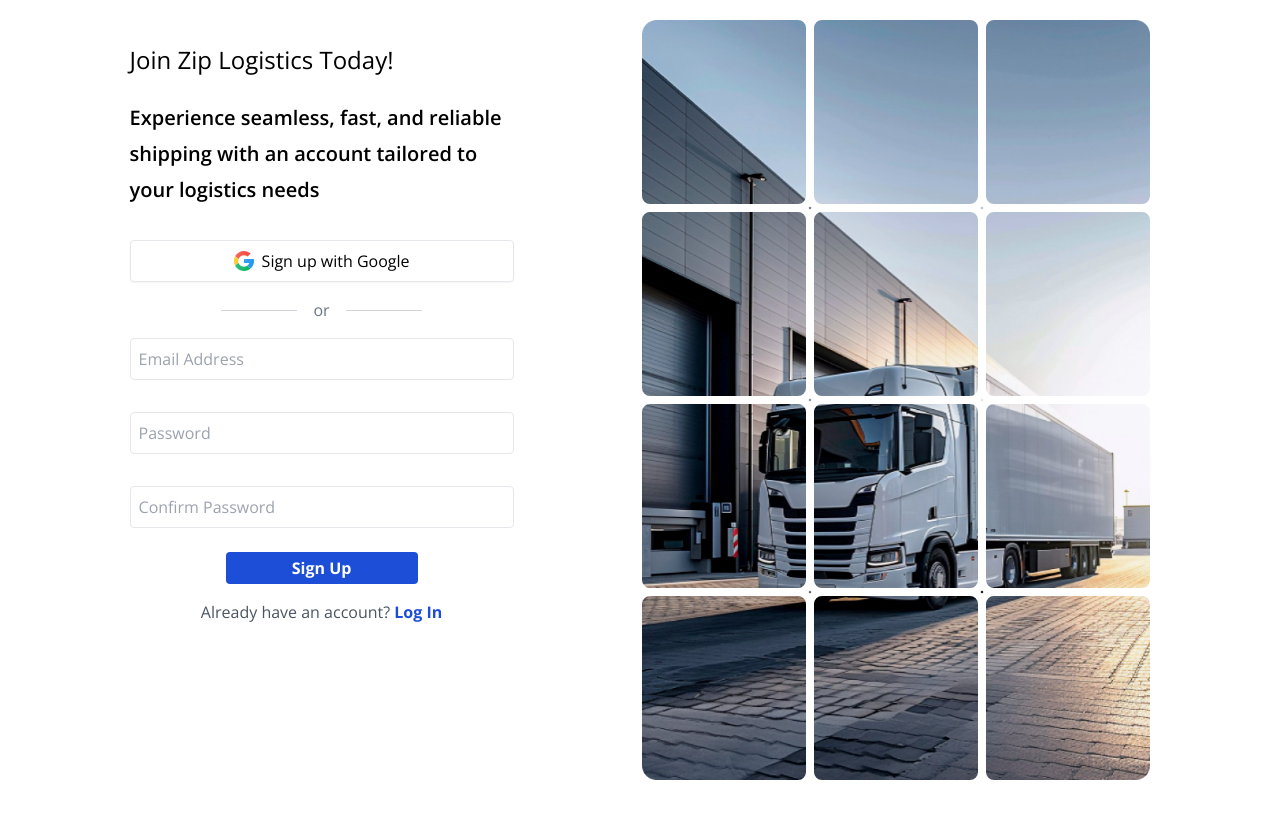
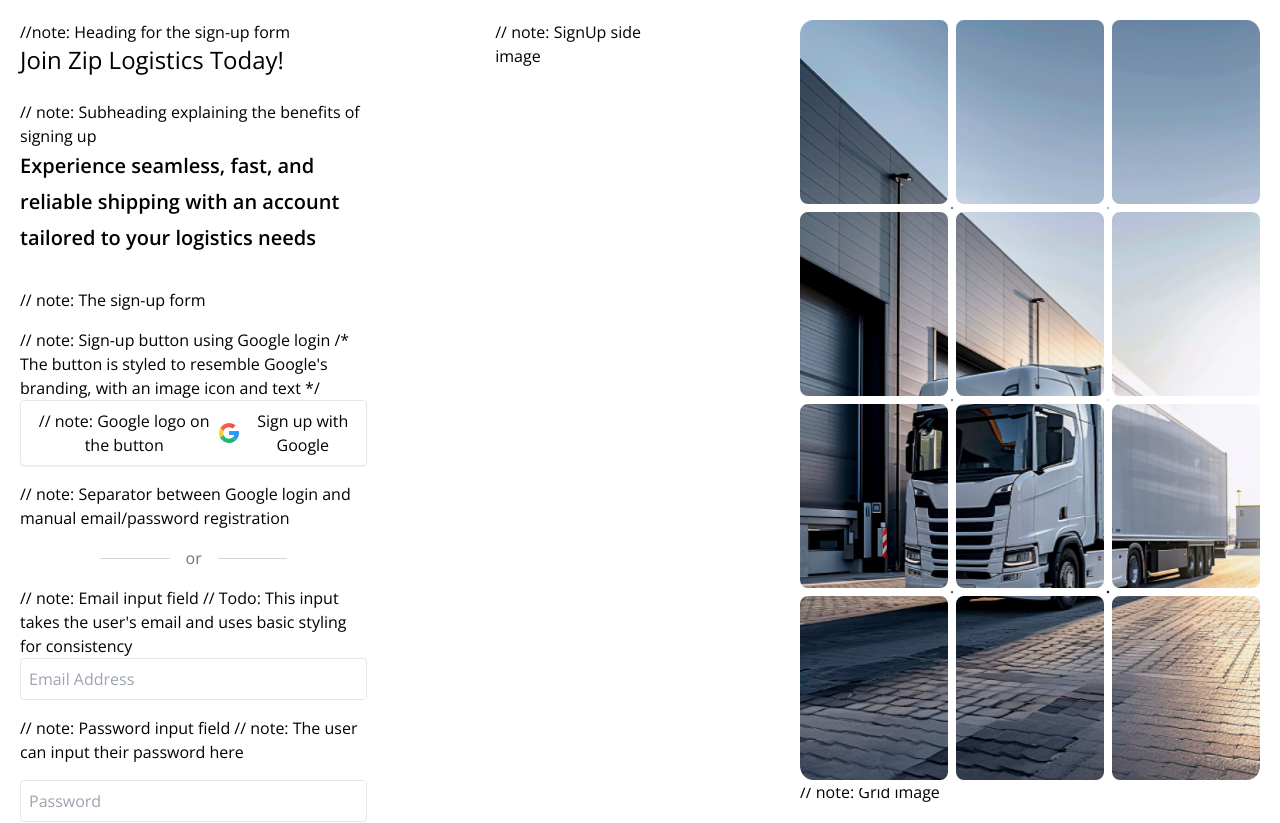
Before and after one commit to SwiftSync-Solution/Ziplug_FrontEnd, a React (Vite) app: page /register in a window 1280 px wide. Shown: the top 823 px of the page. Before the commit the page ends 800 px from the top, so only its background shows below. Built offline with nearby package versions, Linux system fonts and the light colour scheme.

Commit message:
Added a proper comment, validated the user credential, and  error handling

```diff
--- a/src/components/SignUp/SignUp.tsx
+++ b/src/components/SignUp/SignUp.tsx
@@ -1,110 +1,108 @@
-// import React, { useState } from "react";
-// import { useForm } from "react-hook-form";
-import { Link } from 'react-router-dom'; // External CSS file
-import googleSvg from '../../assets/google.svg';
-import SignUpImage from '../../assets/SignUpImage.png';
+import React, { useState } from "react";
+import { useForm } from "react-hook-form";
+import { Link } from "react-router-dom"; // External CSS file
+import googleSvg from "../../assets/google.svg";
+import SignUpImage from "../../assets/SignUpImage.png";
+
+// Todo: let's create a very demure signup page.
 
 const SignInPage = () => {
   return (
-		// Full-screen container to center the sign-in form
-		<section className='p-5 ml-0 mr-0 flex justify-center h-screen gap-32 font-open-sans'>
-			<aside className='w-96'>
-				{/* Heading for the sign-up form */}
+    // note: Full-screen container to center the sign-in form
+
+    <section className="p-5 ml-0 mr-0 flex justify-center h-screen gap-32 font-open-sans">
+      <aside className="w-96">
+        //note: Heading for the sign-up form
         <br />
-				<h2 className='text-2xl text-b-700 text-left'>
+        <h2 className="text-2xl text-b-700 text-left">
           Join Zip Logistics Today!
         </h2>
         <br />
-				{/* Subheading explaining the benefits of signing up */}
-				<p className='mb-8 text-xl leading-9 font-semibold'>
+        // note: Subheading explaining the benefits of signing up
+        <p className="mb-8 text-xl leading-9 font-semibold">
           Experience seamless, fast, and reliable shipping with an account
           tailored to your logistics needs
         </p>
-				{/* The sign-up form */}
-
-				<form className='mt-4'>
-					{/* Sign-up button using Google login */}
-
-					{/* The button is styled to resemble Google's branding, with an image icon and text */}
-					<button className='mb-4 p-2 w-full border border-b-900 rounded flex justify-center items-center shadow-sm hover:bg-gray-50'>
-						{/* Google logo on the button */}
-						<img className='w-5 h-5 mr-2' src={googleSvg} alt='Google logo' />
+        // note: The sign-up form
+        <form className="mt-4">
+          // note: Sign-up button using Google login /* The button is styled to
+          resemble Google's branding, with an image icon and text */
+          <button className="mb-4 p-2 w-full border border-b-900 rounded flex justify-center items-center shadow-sm hover:bg-gray-50">
+            // note: Google logo on the button
+            <img className="w-5 h-5 mr-2" src={googleSvg} alt="Google logo" />
             Sign up with Google
           </button>
-
-					{/* Separator between Google login and manual email/password registration */}
-					<div className='my-4 flex justify-center items-center'>
-						<hr className='w-1/5 border-gray-300 justify-center' />
-						<span className='px-4 text-gray-500'>or</span>
-						<hr className='w-1/5 border-gray-300 justify-center' />
+          // note: Separator between Google login and manual email/password
+          registration
+          <div className="my-4 flex justify-center items-center">
+            <hr className="w-1/5 border-gray-300 justify-center" />
+            <span className="px-4 text-gray-500">or</span>
+            <hr className="w-1/5 border-gray-300 justify-center" />
           </div>
-
-					{/* Email input field */}
-					{/* This input takes the user's email and uses basic styling for consistency */}
+          // note: Email input field // Todo: This input takes the user's email
+          and uses basic styling for consistency
           <div>
             <input
-							type='email'
-							placeholder='Email Address'
-							className='mb-4 p-2 w-full border border-grey-900 rounded focus:outline-none focus:ring-2 focus:ring-blue-400'
+              type="email"
+              placeholder="Email Address"
+              className="mb-4 p-2 w-full border border-grey-900 rounded focus:outline-none focus:ring-2 focus:ring-blue-400"
             />
           </div>
-
-					{/* Password input field */}
-					{/* The user can input their password here */}
-					<div className='mt-4'>
+          // note: Password input field // note: The user can input their
+          password here
+          <div className="mt-4">
             <input
-							type='password'
-							placeholder='Password'
-							className='mb-4 p-2 w-full border border-grey-900 rounded focus:outline-none focus:ring-2 focus:ring-blue-400'
+              type="password"
+              placeholder="Password"
+              className="mb-4 p-2 w-full border border-grey-900 rounded focus:outline-none focus:ring-2 focus:ring-blue-400"
             />
           </div>
-
-					{/* Confirm Password input field */}
-					{/* A second password input to confirm the user's password */}
-					<div className='mt-4'>
+          // Note: Confirm Password input field // Todo: Users input their
+          password the second time to make sure it corresponds to the above
+          password
+          <div className="mt-4">
             <input
-							type='password'
-							placeholder='Confirm Password'
-							className='=mb-4 p-2 w-full border border-grey-900 rounded focus:outline-none focus:ring-2 focus:ring-blue-400'
+              type="password"
+              placeholder="Confirm Password"
+              className="=mb-4 p-2 w-full border border-grey-900 rounded focus:outline-none focus:ring-2 focus:ring-blue-400"
             />
           </div>
-
-					{/* Sign-up button */}
-					{/* When clicked, this will submit the form */}
-					<div className='mt-6 flex justify-center'>
-						<button className='w-1/2 rounded p-1 bg-blue-700 text-white font-bold justify-center'>
+          // Note: Sign-up button // Todo: When clicked, this will submit the
+          form
+          <div className="mt-6 flex justify-center">
+            <button className="w-1/2 rounded p-1 bg-blue-700 text-white font-bold justify-center">
               Sign Up
             </button>
           </div>
         </form>
-
-				{/* Link to log in if the user already has an account */}
-				<p className='mt-4 text-center text-gray-600'>
-					Already have an account?{' '}
-					<Link to='/Login' className='text-blue-700 font-bold hover:underline'>
+        // note: Link to log in if the user already has an account
+        <p className="mt-4 text-center text-gray-600">
+          Already have an account?{" "}
+          <a
+            href="../Login/Login.tsx"
+            className="text-blue-500 font-bold hover:underline"
+          >
             Log In
-					</Link>
+          </a>
         </p>
-				{/* </div> */}
       </aside>
-
-			{/* SignUp side image */}
-			<aside className='relative '>
-				<img className='h-full' src={SignUpImage} alt='SignUp Image' />
-				{/* Grid image */}
-				<div className='absolute top-0 w-full items-center place-items-center text-white grid grid-cols-3 h-full gap-2'>
-					<article className='w-full h-full rounded-lg outline outline-8 '></article>
-					<article className='w-full h-full rounded-lg outline outline-8'></article>
-					<article className='w-full h-full rounded-lg outline outline-8'></article>
-					<article className='w-full h-full rounded-lg outline outline-8'></article>
-					<article className='w-full h-full rounded-lg outline outline-8'></article>
-					<article className='w-full h-full rounded-lg outline outline-8'></article>
-					<article className='w-full h-full rounded-lg outline outline-8'></article>
-					<article className='w-full h-full rounded-lg outline outline-8'></article>
-					<article className='w-full h-full rounded-lg outline outline-8'></article>
-					<article className='w-full h-full rounded-lg outline outline-8'></article>
-					<article className='w-full h-full rounded-lg outline outline-8'></article>
-					<article className='w-full h-full rounded-lg outline outline-8'></article>
+      // note: SignUp side image
+      <aside className="relative ">
+        <img className="h-full" src={SignUpImage} alt="SignUp Image" />
+        // note: Grid image
+        <div className="absolute top-0 w-full items-center place-items-center text-white grid grid-cols-3 h-full gap-2">
+          <article className="w-full h-full rounded-lg outline outline-8 "></article>
+          <article className="w-full h-full rounded-lg outline outline-8"></article>
+          <article className="w-full h-full rounded-lg outline outline-8"></article>
+          <article className="w-full h-full rounded-lg outline outline-8"></article>
+          <article className="w-full h-full rounded-lg outline outline-8"></article>
+          <article className="w-full h-full rounded-lg outline outline-8"></article>
+          <article className="w-full h-full rounded-lg outline outline-8"></article>
+          <article className="w-full h-full rounded-lg outline outline-8"></article>
+          <article className="w-full h-full rounded-lg outline outline-8"></article>
+          <article className="w-full h-full rounded-lg outline outline-8"></article>
+          <article className="w-full h-full rounded-lg outline outline-8"></article>
+          <article className="w-full h-full rounded-lg outline outline-8"></article>
         </div>
       </aside>
     </section>
```
Lines whose indentation alone changed are shown as unchanged.
